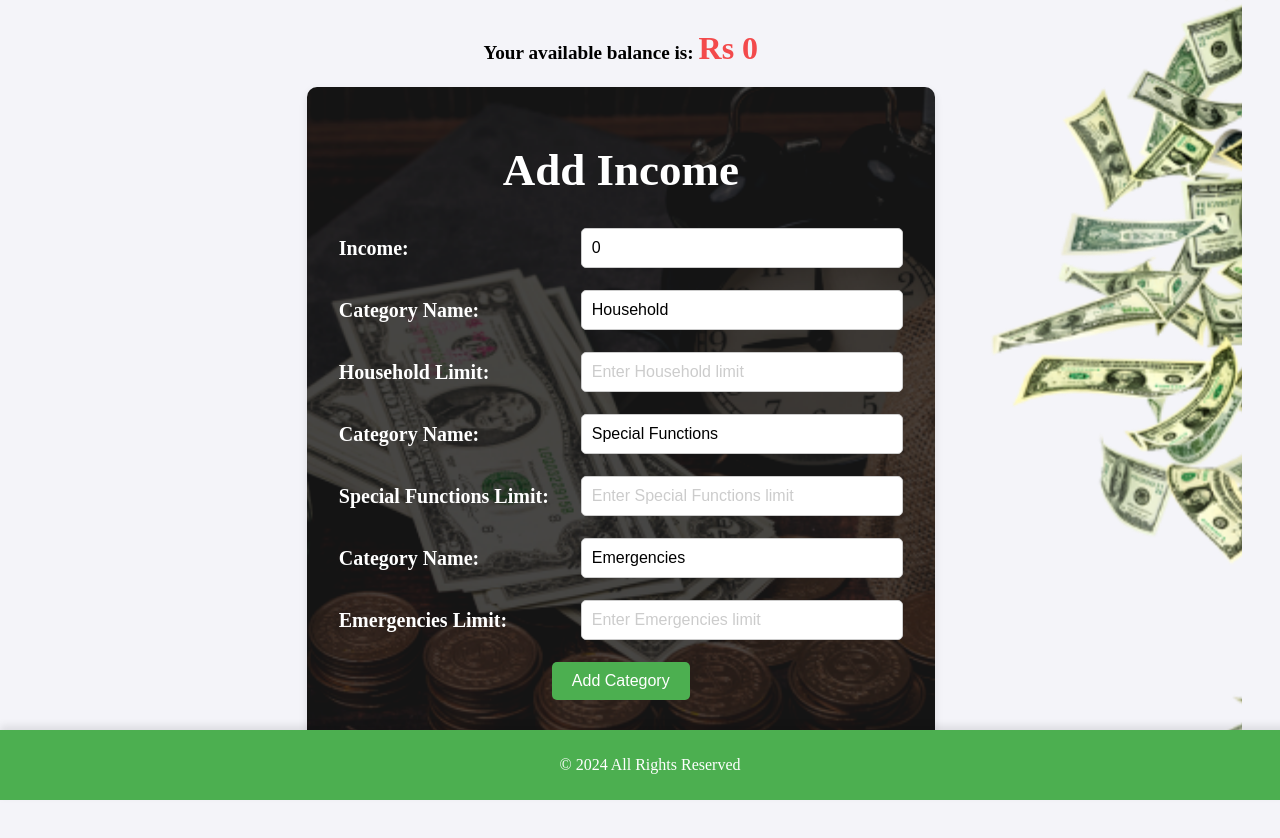
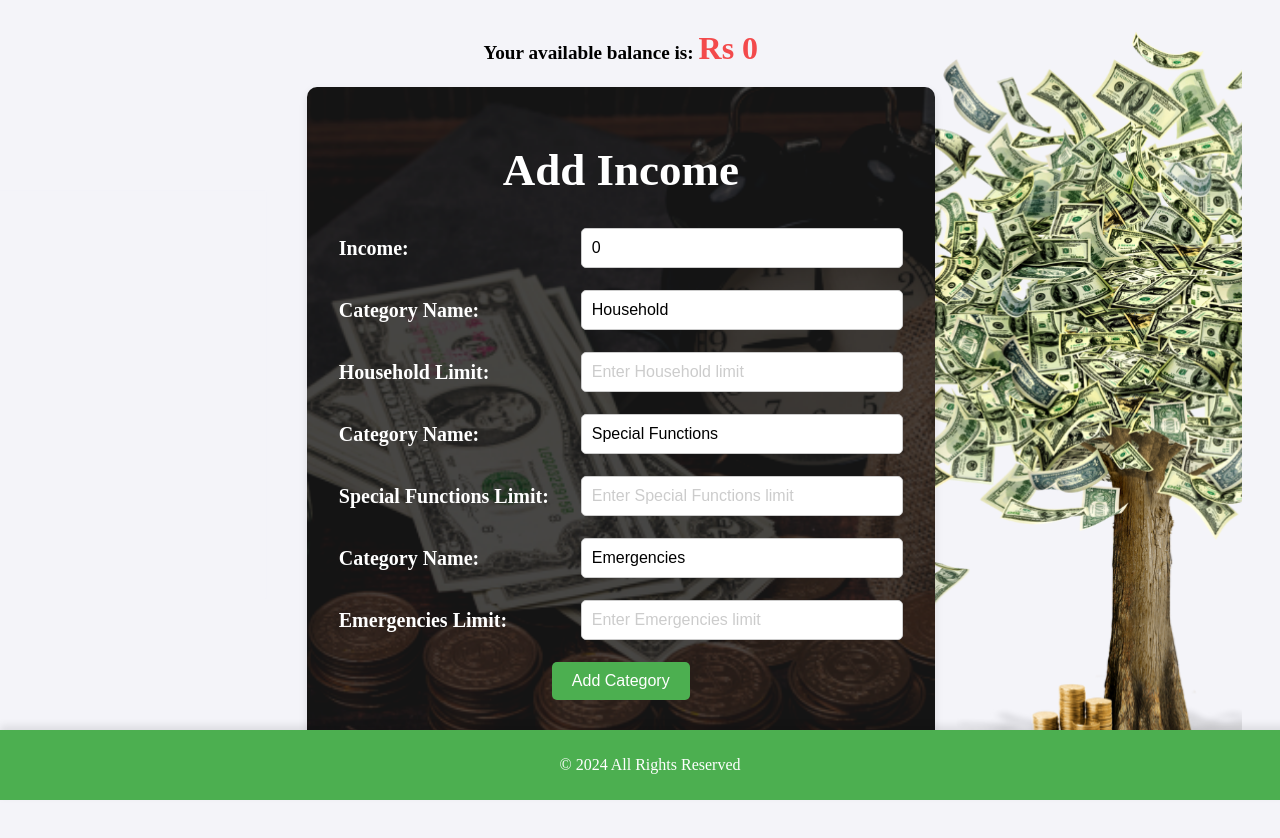
Before and after one commit to anasbm1000/reactJSBasics, a React (Create React App) app in the folder expensetracker/: page /income in a window 1280 px wide. Shown: the top 838 px of the page. Built offline with nearby package versions, Linux system fonts and the light colour scheme.

Commit message:
Changed overall background size to cover

```diff
--- a/expensetracker/src/App.css
+++ b/expensetracker/src/App.css
@@ -21,7 +21,7 @@ main {
   justify-content: center;
   flex-direction: column;
   background:url('../public/background.png') no-repeat center ;
-  background-size: 500vh;
+  background-size:cover;
   background-position: center;
 
 
@@ -425,12 +425,12 @@ button:hover {
   background: url('../public/divbackgroundd.png') no-repeat center;
   background-size: cover;
   color:#ffffff;
-  min-height: 720px;
 }
 
 .profile-details.incomebackground {
   color:#ffffff;
   font-size: 25px;
+  height: 750px;
 }
 
 .profile-details.incomebackground h2 {
```
